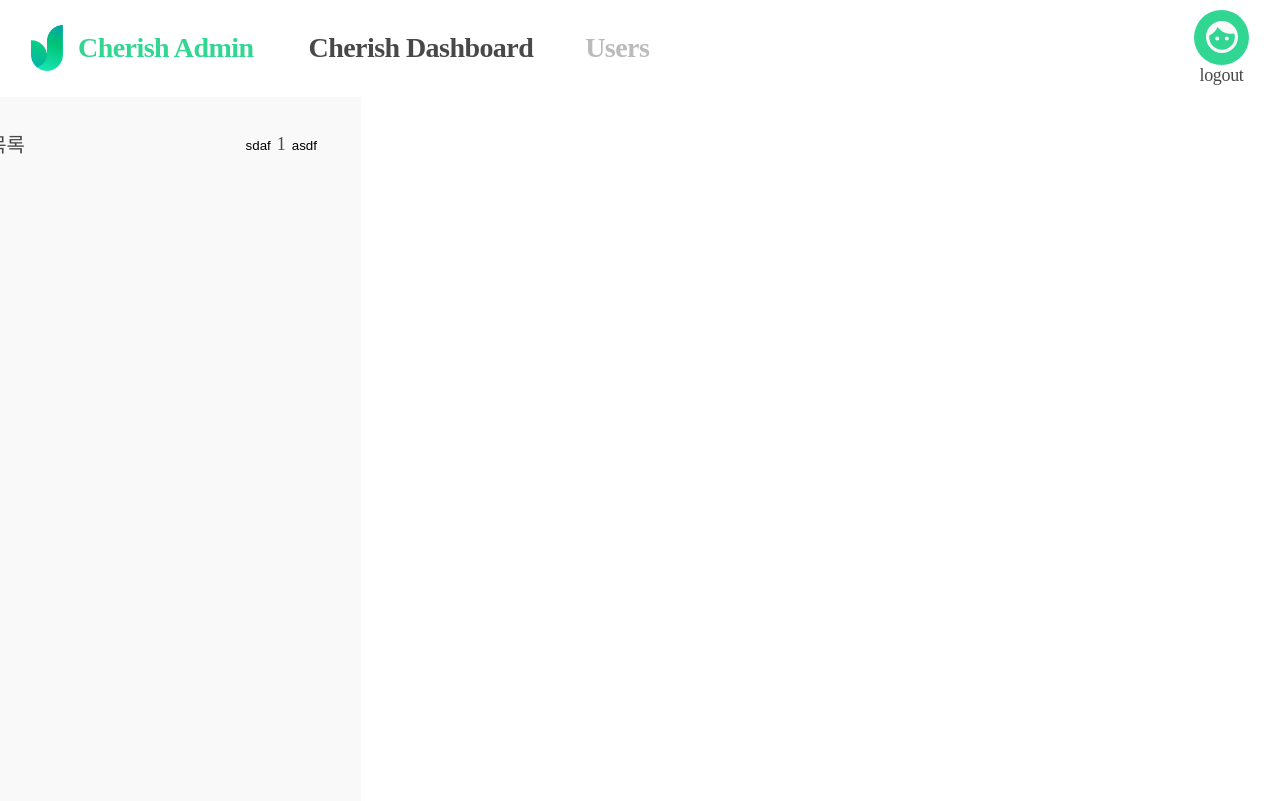
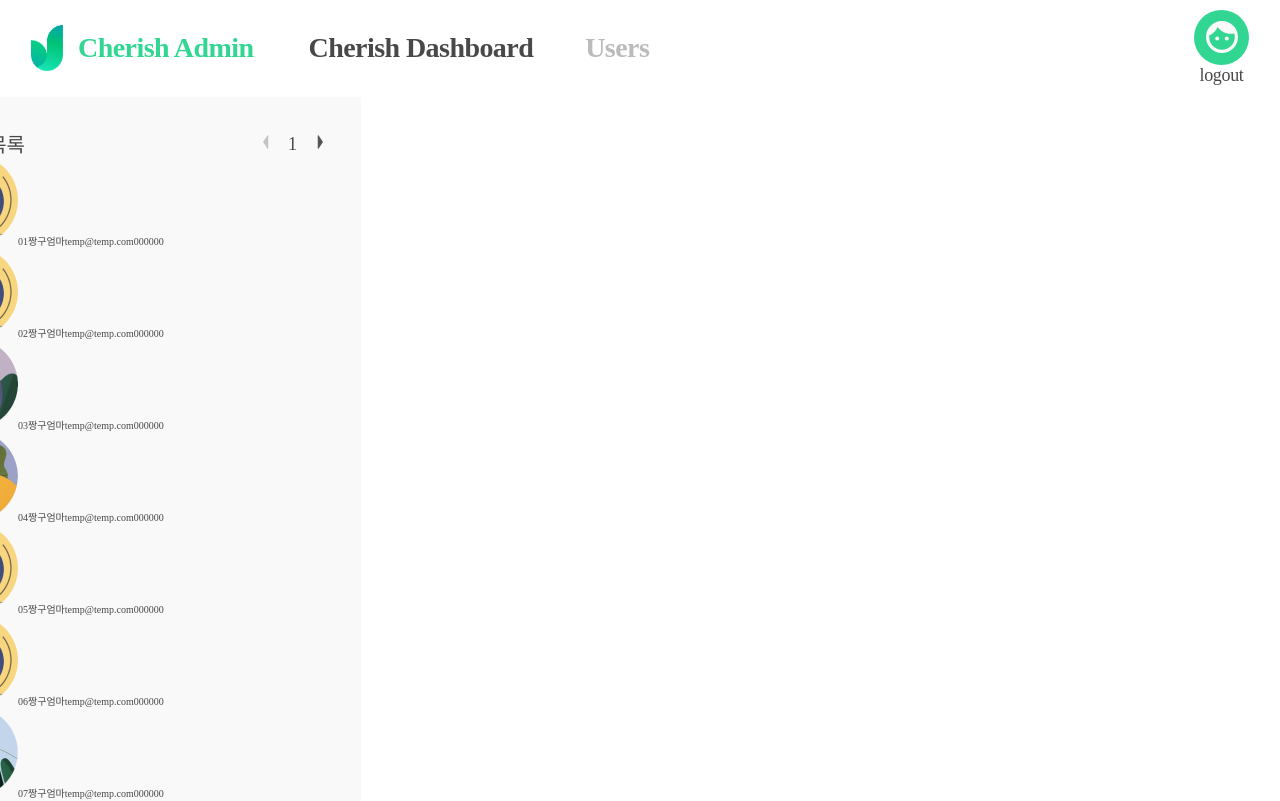
Before and after one commit to TeamCherish/cherish_admin, a React (Create React App) app: page /user in a window 1280 px wide. Shown: the top 801 px of the page. Built offline with nearby package versions, Linux system fonts and the light colour scheme.

Commit message:
:construction: feat: mock api 불러오기 (랜덤 이미지)

```diff
--- a/public/index.html
+++ b/public/index.html
@@ -1,5 +1,5 @@
 <!DOCTYPE html>
-<html lang="en">
+<html lang="ko">
   <head>
     <meta charset="utf-8" />
     <meta name="viewport" content="width=device-width, initial-scale=1" />
--- a/src/components/UserList.tsx
+++ b/src/components/UserList.tsx
@@ -1,3 +1,42 @@
+import { useState, useEffect } from "react";
+import { getUserList } from "utils";
+
+import { User } from "utils/tempData";
+import plant1 from "../assets/images/plant1.png";
+import plant2 from "../assets/images/plant2.png";
+import plant3 from "../assets/images/plant3.png";
+import plant4 from "../assets/images/plant4.png";
+import plant5 from "../assets/images/plant5.png";
+
 export default function UserList() {
-  return <ul></ul>;
+  const [userList, setUserList] = useState<User[]>([]);
+  const plantImages = [plant1, plant2, plant3, plant4, plant5];
+
+  const getRandomNum = () => {
+    const randomNum = Math.floor(Math.random() * 4);
+    return randomNum;
+  };
+
+  useEffect(() => {
+    (async function () {
+      const data: User[] = await getUserList();
+      setUserList(data);
+    })();
+  }, []);
+
+  console.log(userList);
+
+  return (
+    <ul>
+      {userList.map((userInfo) => (
+        <li>
+          <img src={plantImages[getRandomNum()]} />
+          <span>{userInfo.name}</span>
+          <span>{userInfo.email}</span>
+          <span>{userInfo.phoneNum}</span>
+          <span>{userInfo.contactCount}</span>
+        </li>
+      ))}
+    </ul>
+  );
 }
--- a/src/components/UserListWrapper.tsx
+++ b/src/components/UserListWrapper.tsx
@@ -3,6 +3,11 @@ import { theme } from "styled-tools";
 
 import styled from "styled-components";
 import UserList from "./UserList";
+
+import { ReactComponent as ArrowLeft } from "../assets/icons/arrowLeft.svg";
+import { ReactComponent as ArrowLeftActive } from "../assets/icons/arrowLeftActive.svg";
+import { ReactComponent as ArrowRight } from "../assets/icons/arrowRight.svg";
+import { ReactComponent as ArrowRightActive } from "../assets/icons/arrowRightActive.svg";
 
 export default function UserListWrapper() {
   const [pageCnt, setPageCnt] = useState(1);
@@ -19,14 +24,18 @@ export default function UserListWrapper() {
   return (
     <Test>
       <StUserListWrapper>
-        <StPageWrapper>
+        <StTopWrapper>
           <StH3>사용자 목록</StH3>
-          <div>
-            <button onClick={goPrevPage}>sdaf</button>
+          <StPageWrapper>
+            {pageCnt === 1 ? (
+              <ArrowLeft />
+            ) : (
+              <ArrowLeftActive onClick={goPrevPage} />
+            )}
             <StPageCnt>{pageCnt}</StPageCnt>
-            <button onClick={goNextPage}>asdf</button>
-          </div>
-        </StPageWrapper>
+            <ArrowRightActive onClick={goNextPage} />
+          </StPageWrapper>
+        </StTopWrapper>
         <UserList />
       </StUserListWrapper>
     </Test>
@@ -46,7 +55,7 @@ const StUserListWrapper = styled.article`
   background-color: ${theme("colors.bgWhite")};
 `;
 
-const StPageWrapper = styled.div`
+const StTopWrapper = styled.div`
   display: flex;
   justify-content: space-between;
 `;
@@ -56,6 +65,13 @@ const StH3 = styled.h3`
   weight: 700;
 `;
 
+const StPageWrapper = styled.div`
+  width: 6rem;
+  display: flex;
+  justify-content: space-between;
+`;
+
 const StPageCnt = styled.span`
+  width: 1rem;
   font-size: 1.8rem;
 `;
--- a/src/utils/tempData.ts
+++ b/src/utils/tempData.ts
@@ -1,4 +1,4 @@
-interface User {
+export interface User {
     id: number;
     name: string;
     email: string;
```
